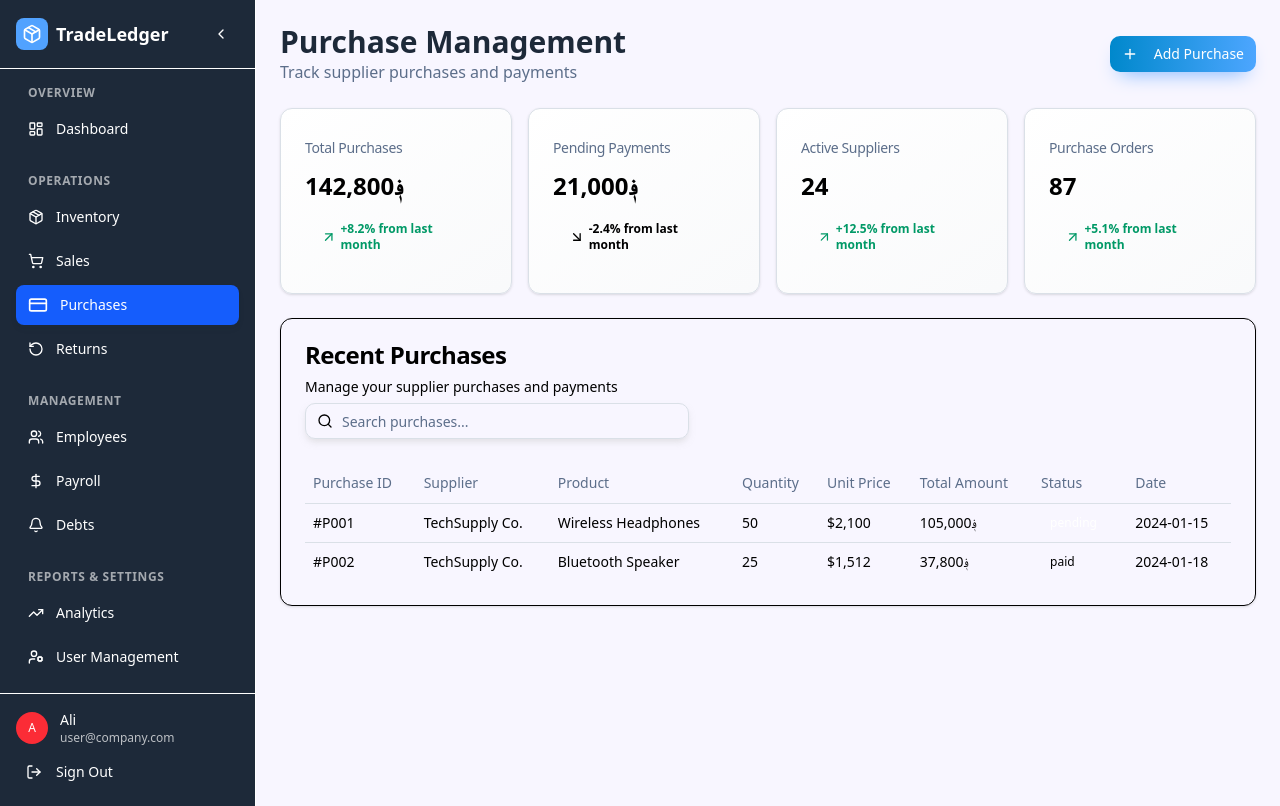
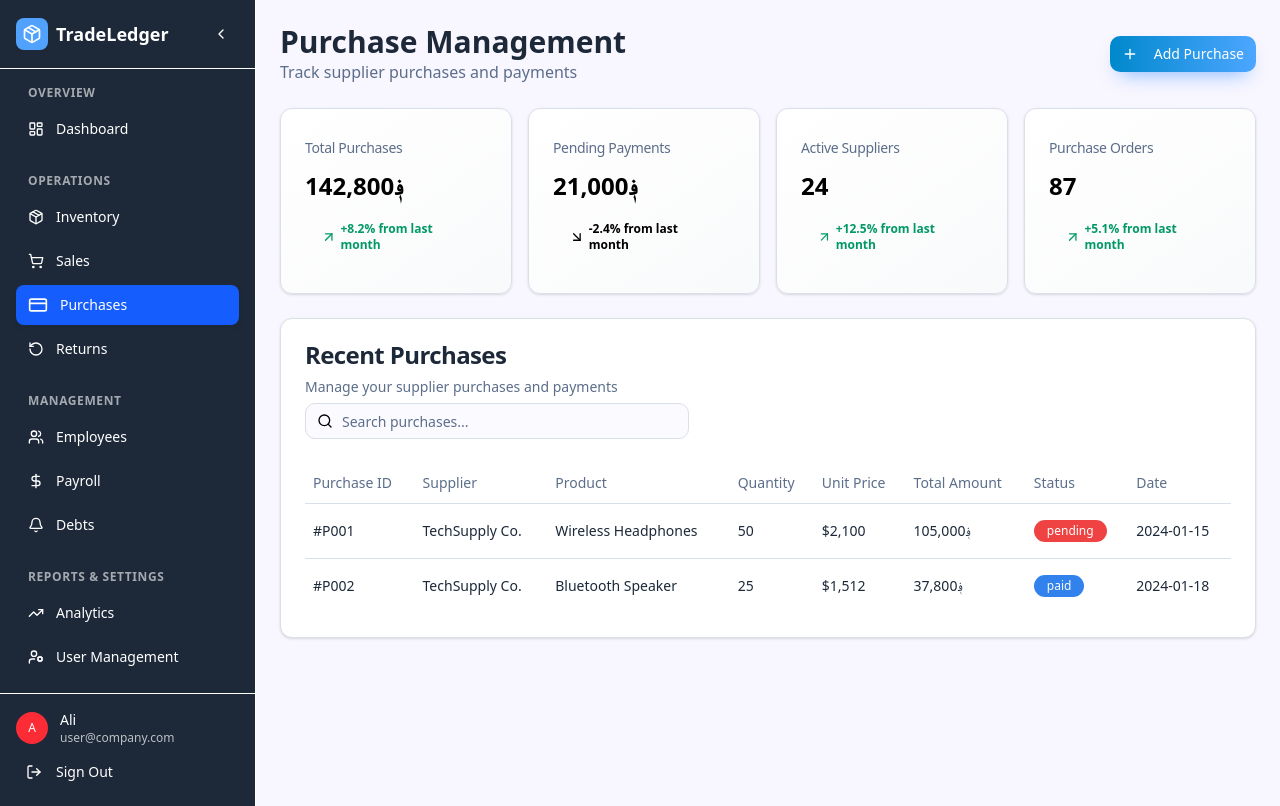
Before and after one commit to Sohrab-Malikzada/Store-Managment_Dashborad, a React (Vite) app: page /purchases in a window 1280 px wide. Both pictures are taken after typing "name@example.com", "Sample123" into the empty fields and a click on the button "Sign In". Shown: the top 806 px of the page. Built offline with nearby package versions, Linux system fonts and the light colour scheme.

Commit message:
purchases is changed

```diff
--- a/src/Pages/Purchases.jsx
+++ b/src/Pages/Purchases.jsx
@@ -168,12 +168,14 @@ export default function Purchases() {
       </div>
 
       <div className="grid gap-4  md:grid-cols-4 ">
+        <div className="h-40">
         <StatsCard
           title="Total Purchases"
           value={`؋${totalPurchases.toLocaleString()}`}
           icon={Package}
           trend={{ value: 8.2, label: "from last month" }}
         />
+        </div>
         <StatsCard
           title="Pending Payments"
           value={`؋${pendingPayments.toLocaleString()}`}
@@ -194,18 +196,18 @@ export default function Purchases() {
         />
       </div>
 
-      <Card>
+      <Card className="bg-white h-80 border-[hsl(214,20%,88%)] ">
         <CardHeader>
-          <CardTitle>Recent Purchases</CardTitle>
-          <CardDescription>Manage your supplier purchases and payments</CardDescription>
+          <CardTitle className=" text-[hsl(216,32%,17%)]">Recent Purchases</CardTitle>
+          <CardDescription className="text-[hsl(216,20%,45%)]">Manage your supplier purchases and payments</CardDescription>
           <div className="flex items-center space-x-2">
             <div className="relative flex-1 max-w-sm">
-              <Search className="absolute left-3 top-1/2 h-4 w-4 -translate-y-1/2 text-muted-foreground" />
+              <Search className=" absolute left-3 top-1/2 h-4 w-4 -translate-y-1/2 text-muted-foreground" />
               <Input
                 placeholder="Search purchases..."
                 value={searchTerm}
                 onChange={(e) => setSearchTerm(e.target.value)}
-                className="pl-9"
+                className="pl-9 bg-[hsl(248,250%,99%)] shadow-none"
               />
             </div>
           </div>
@@ -227,18 +229,18 @@ export default function Purchases() {
             <TableBody>
               {filteredPurchases.map((purchase) => (
                 <TableRow key={purchase.id}>
-                  <TableCell className="font-medium">#{purchase.id}</TableCell>
-                  <TableCell>{purchase.supplier}</TableCell>
-                  <TableCell>{purchase.productName}</TableCell>
-                  <TableCell>{purchase.quantity}</TableCell>
-                  <TableCell>${purchase.unitPrice.toLocaleString()}</TableCell>
-                  <TableCell>؋{purchase.totalAmount.toLocaleString()}</TableCell>
+                  <TableCell className="font-medium text-[hsl(216,32%,17%)]">#{purchase.id}</TableCell>
+                  <TableCell className="text-[hsl(216,32%,17%)]">{purchase.supplier}</TableCell>
+                  <TableCell className="text-[hsl(216,32%,17%)]">{purchase.productName}</TableCell>
+                  <TableCell className="text-[hsl(216,32%,17%)]">{purchase.quantity}</TableCell>
+                  <TableCell className="text-[hsl(216,32%,17%)]">${purchase.unitPrice.toLocaleString()}</TableCell>
+                  <TableCell className="text-[hsl(216,32%,17%)]">؋{purchase.totalAmount.toLocaleString()}</TableCell>
                   <TableCell>
                     <Badge variant={purchase.pendingAmount === 0 ? "default" : "destructive"}>
                       {purchase.pendingAmount === 0 ? "paid" : "pending"}
                     </Badge>
                   </TableCell>
-                  <TableCell>{purchase.purchaseDate}</TableCell>
+                  <TableCell className="text-[hsl(216,32%,17%)]">{purchase.purchaseDate}</TableCell>
                 </TableRow>
               ))}
             </TableBody>
--- a/src/components/ui/badge.jsx
+++ b/src/components/ui/badge.jsx
@@ -14,11 +14,11 @@ const badgeVariants = cva(
         warning:
           "hover:bg-[hsl(38,92%,50%)]/90 rounded-full border-transparent bg-[hsl(38,92%,50%)] text-[hsl(0,0%,98%)] [a&]:hover:bg-[hsl(38,92%,50%)]/90 focus-visible:ring-[hsl(38,92%,50%)]/20 dark:focus-visible:ring-[hsl(38,92%,50%)]/40 dark:bg-warning/60",
         default:
-          "border-transparent bg-primary text-primary-foreground [a&]:hover:bg-primary/90",
+          "border-transparent rounded-full px-3 my-2  bg-[hsl(214,84%,56%)] text-[hsl(0,0%,98%)] hover:bg-[hsl(214,84%,56%)]/90",
         secondary:
           "border-transparent bg-secondary text-secondary-foreground [a&]:hover:bg-secondary/90",
         destructive:
-          "border-transparent bg-destructive text-white [a&]:hover:bg-destructive/90 focus-visible:ring-destructive/20 dark:focus-visible:ring-destructive/40 dark:bg-destructive/60",
+          "border-transparent rounded-full px-3 my-2 bg-[hsl(0,84%,60%)] text-white hover:bg-[hsl(0,84%,60%)]/90 focus-visible:ring-destructive/20 dark:focus-visible:ring-destructive/40 dark:bg-destructive/60",
         outline:
           "text-foreground [a&]:hover:bg-accent [a&]:hover:text-accent-foreground",
       },
```
